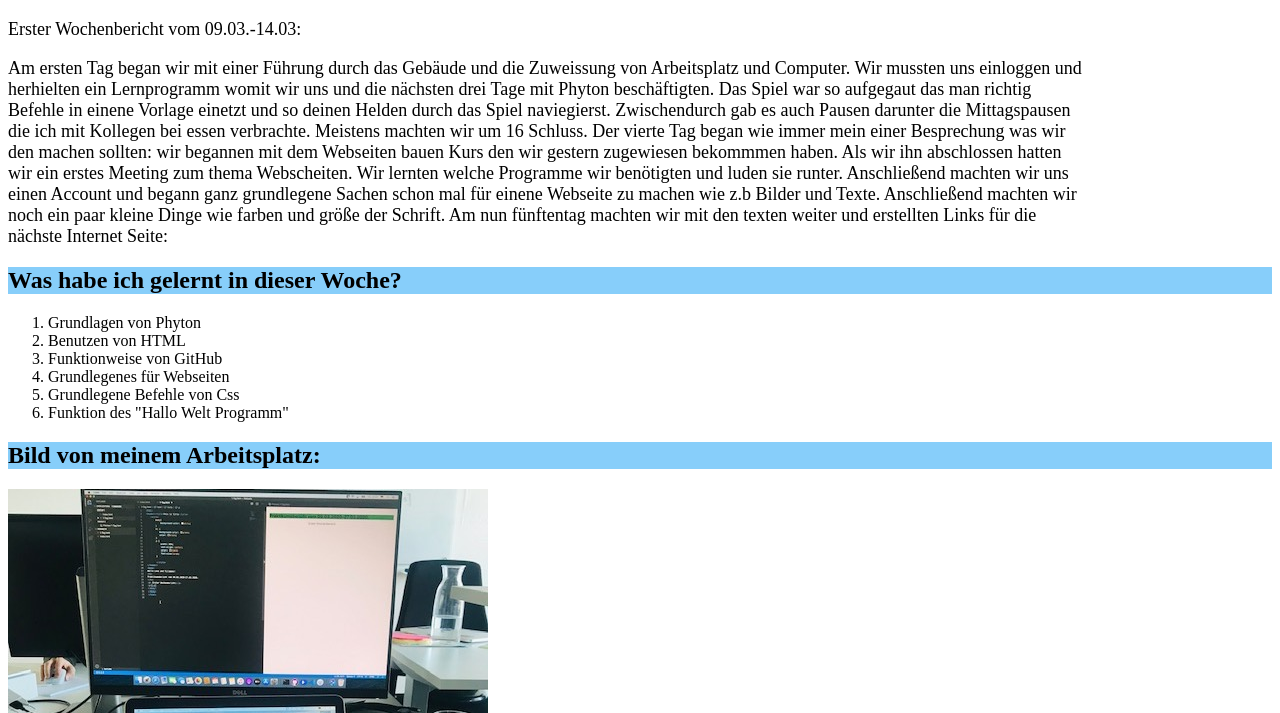
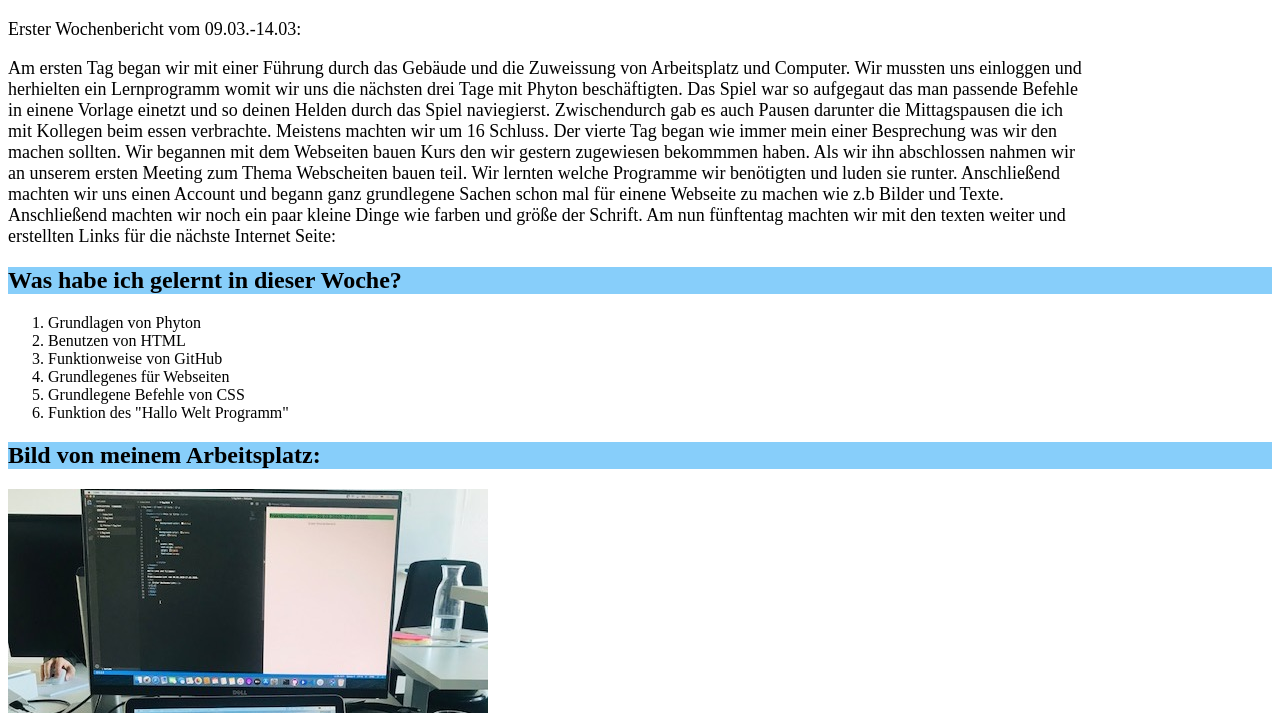
Before and after one commit to Tillmann-GitHub/Webseite, a plain HTML site: page 1-Tag.html in a window 1280 px wide. Shown: the part 87-800 px from the top of the page. Drawn offline with Linux system fonts and the light colour scheme.

Commit message:
Update 1-Tag.html

```diff
--- a/1-Tag.html
+++ b/1-Tag.html
@@ -1,5 +1,5 @@
 <html>
-<header><title>This is title</title>
+<header><title>Praktikumsbericht</title>
     <style>
         body{
             background-color: white;
@@ -45,19 +45,19 @@
 </header>
 <body>
 Hallo Fr.Herschbach und Fr.Offermanns!
-<h1> Praktikum bei LeanIX.
-</h1>
+<h1> Praktikum bei LeanIX.</h1>
+
 <p> Erster Wochenbericht vom 09.03.-14.03:</p>
 <p>Am ersten Tag began wir mit einer Führung durch das Gebäude und die Zuweissung von
  Arbeitsplatz und Computer. Wir mussten uns einloggen und herhielten ein Lernprogramm
- womit wir uns und die nächsten drei Tage mit Phyton beschäftigten.
- Das Spiel war so aufgegaut das man  richtig Befehle in einene Vorlage einetzt und so deinen Helden durch
+ womit wir uns  die nächsten drei Tage mit Phyton beschäftigten.
+ Das Spiel war so aufgegaut das man passende Befehle in einene Vorlage einetzt und so deinen Helden durch
  das Spiel naviegierst.
- Zwischendurch gab es auch Pausen darunter die Mittagspausen die ich mit Kollegen bei
+ Zwischendurch gab es auch Pausen darunter die Mittagspausen die ich mit Kollegen beim
  essen verbrachte. Meistens machten wir um 16 Schluss.
- Der vierte Tag began wie immer mein einer Besprechung was wir den machen sollten:
- wir begannen mit dem Webseiten bauen Kurs den wir gestern zugewiesen bekommmen haben.
- Als wir ihn abschlossen hatten wir ein erstes Meeting zum thema Webscheiten.
+ Der vierte Tag began wie immer mein einer Besprechung was wir den machen sollten.
+ Wir begannen mit dem Webseiten bauen Kurs den wir gestern zugewiesen bekommmen haben.
+ Als wir ihn abschlossen nahmen wir an unserem ersten Meeting zum Thema Webscheiten bauen teil.
  Wir lernten welche Programme wir benötigten und luden sie runter. Anschließend machten wir uns einen Account
  und begann ganz grundlegene Sachen schon mal für einene Webseite zu machen wie z.b Bilder und Texte.
  Anschließend machten wir noch ein paar kleine Dinge wie farben und größe der Schrift.
@@ -66,11 +66,11 @@ Hallo Fr.Herschbach und Fr.Offermanns!
  </p>
  <h2>Was habe ich gelernt in dieser Woche?</h2>
  <ol>
-     <li> Grundlagen von Phyton</li>
-     <li> Benutzen von HTML </li>
+     <li>Grundlagen von Phyton</li>
+     <li>Benutzen von HTML</li>
      <li>Funktionweise von GitHub</li>
      <li>Grundlegenes für Webseiten</li>
-     <li>Grundlegene Befehle von Css</li>
+     <li>Grundlegene Befehle von CSS</li>
      <li>Funktion des "Hallo Welt Programm" </li>
  </ol>
 
```
